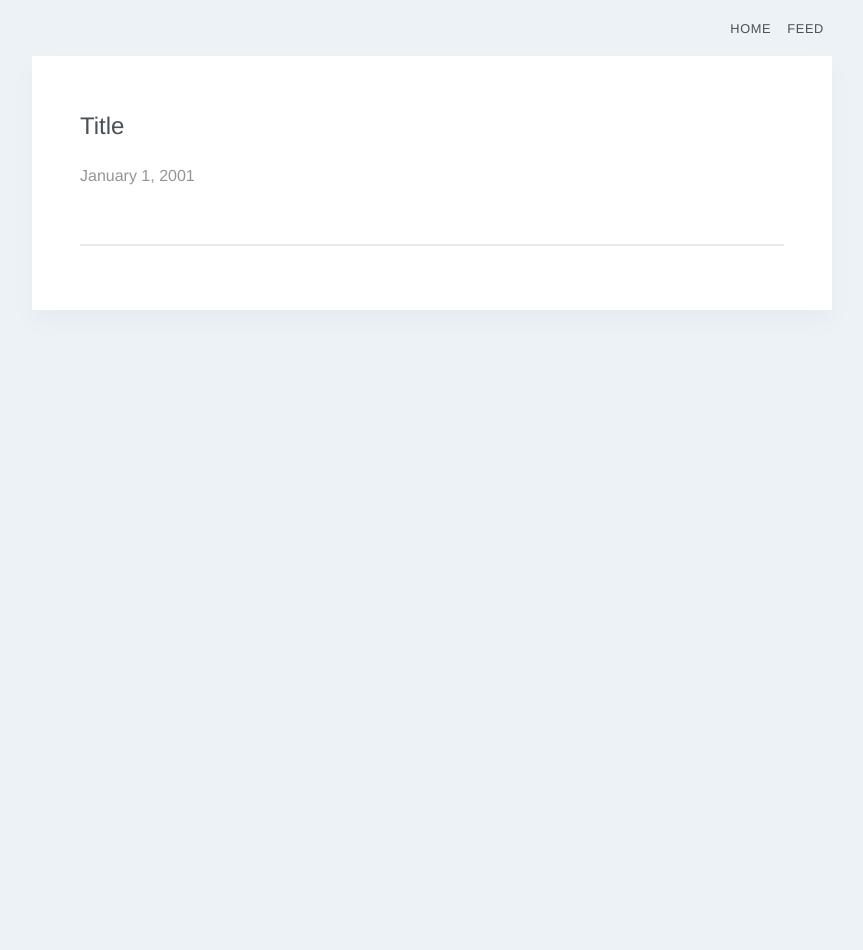
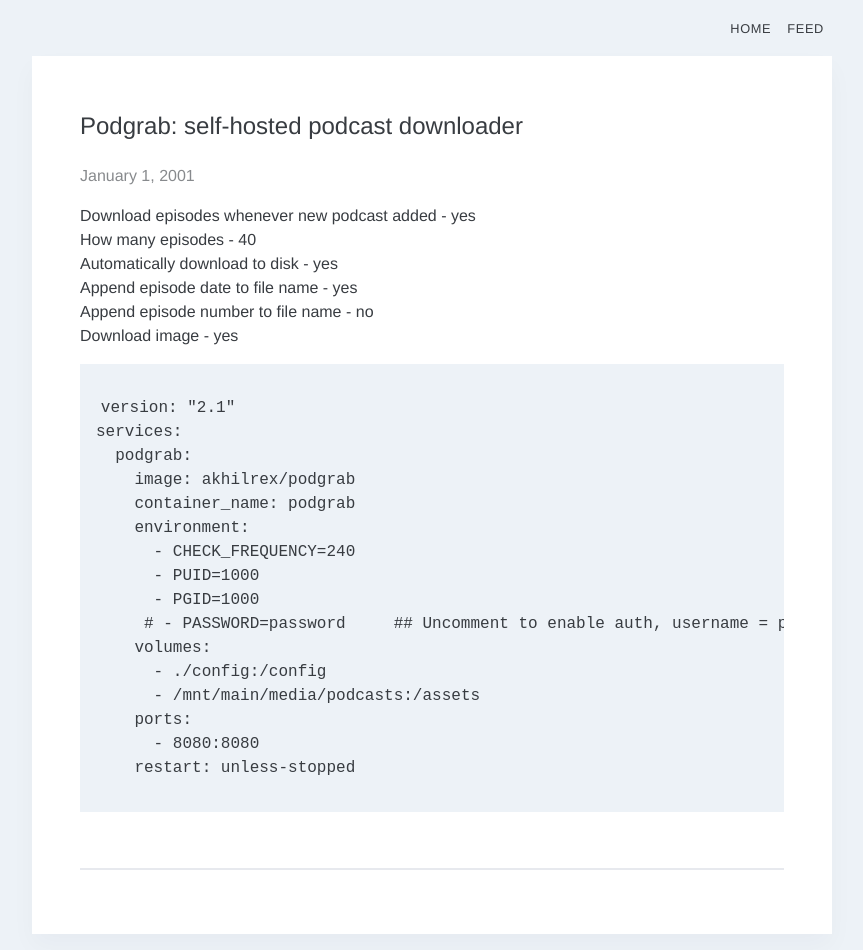
Before and after one commit to elgrove/blog, a Jekyll site: the page built from _posts/2001-01-01-template.md, in a window 1280 px wide. Shown: the whole page, without its empty margins (208-1071 px from the left). Built offline with Jekyll 4.4.1, drawn with Linux system fonts in a browser that asks for light colours; some web fonts are replaced; before the commit the page ends 900 px from its top, so only the background shows below that.

Commit message:
style tweaks and adding posts

````diff
--- a/_posts/2001-01-01-template.md
+++ b/_posts/2001-01-01-template.md
@@ -1,6 +1,32 @@
 ---
 layout: post
-title: Title
+title: "Podgrab: self-hosted podcast downloader"
 description:
 summary:
 ---
+
+Download episodes whenever new podcast added - yes
+How many episodes - 40
+Automatically download to disk - yes
+Append episode date to file name - yes
+Append episode number to file name - no
+Download image - yes
+
+```yaml
+version: "2.1"
+services:
+  podgrab:
+    image: akhilrex/podgrab
+    container_name: podgrab
+    environment:
+      - CHECK_FREQUENCY=240
+      - PUID=1000
+      - PGID=1000
+     # - PASSWORD=password     ## Uncomment to enable auth, username = podgrab
+    volumes:
+      - ./config:/config
+      - /mnt/main/media/podcasts:/assets
+    ports:
+      - 8080:8080
+    restart: unless-stopped
+```
--- a/_sass/_layout.scss
+++ b/_sass/_layout.scss
@@ -8,7 +8,7 @@ html {
 }
 body {
     background-color: #edf2f7;
-    color: #495057;
+    color: #383c41;
 }
 
 header, main {
````
Also changed, not shown: _posts/2020-07-08-self-hosted-notes.md (added, +77 -0 lines), _posts/2020-09-04-python-workflow.md (added, +30 -0 lines), _posts/2020-11-01-scp.md (added, +19 -0 lines), _posts/2020-12-01-pyenv.md (added, +59 -0 lines), 12 other files.
